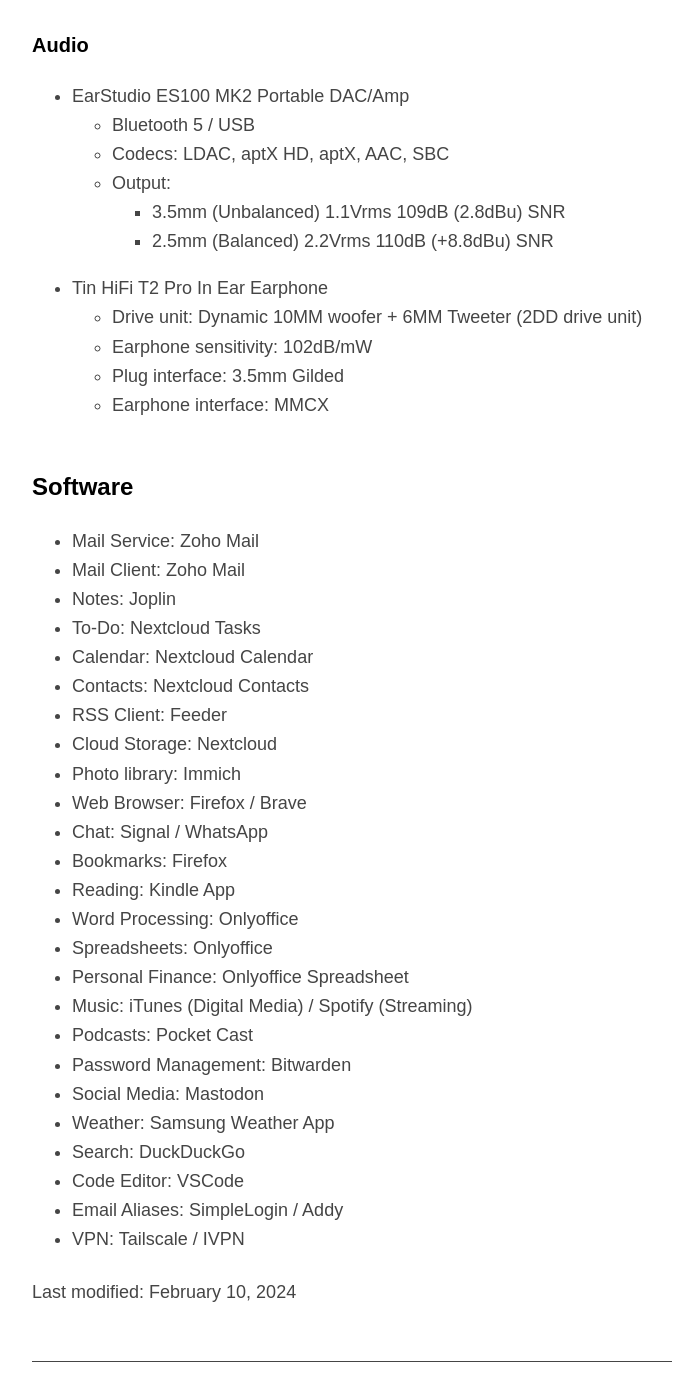
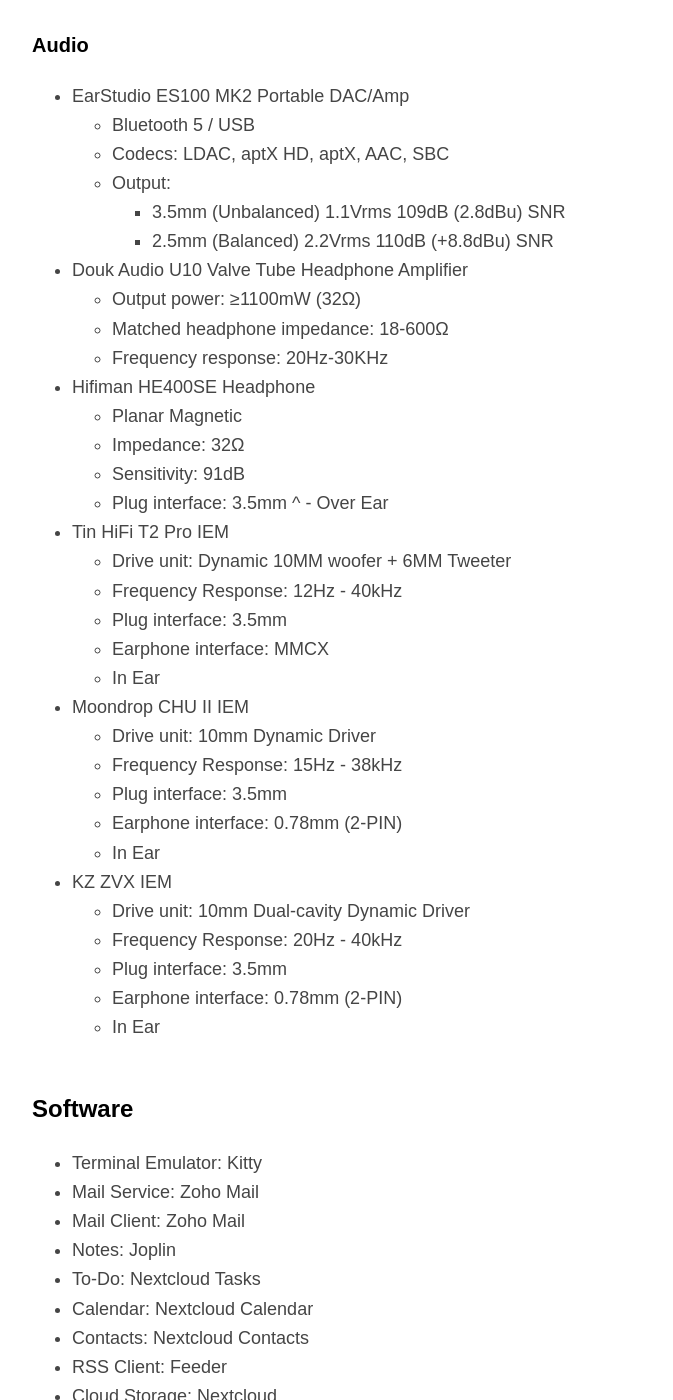
Before and after one commit to a-franca/abf.li, a Jekyll site: the page built from pages/uses.md, in a window 1280 px wide and 1400 px high, scrolled down 2333 px. Shown: the whole window, without its empty margins (288-961 px from the left). Built offline with Jekyll 4.4.1, drawn with Linux system fonts in a browser that asks for light colours; some of the changed text lies outside the part shown.

Commit message:
Update Uses page

```diff
--- a/pages/uses.md
+++ b/pages/uses.md
@@ -15,13 +15,13 @@ Some people on my blogroll have a similar page, and I think it's really useful a
 ### Laptop
 
 - Lenovo Legion 5i Pro Gen7
-    - Processor: 12th Gen Intel i7-12700H (14 Cores, 20 Threads, 24MB Cache)
+    - Processor: 12th Gen Intel i7-12700H (14 Cores, 20 Threads, 24MB Cache) @ 4.6GHz
     - Graphics: NVIDIA GeForce RTX 3050 Ti
     - Display: 16" (2560 x 1600) IPS, 500 nits, 165Hz
-    - Memory: 16GB DDR5 4800MHz
-    - Battery: 80Whr (in my tests, around 5 hours)
+    - Memory: 32GB DDR5 4800MHz
+    - Battery: 80Whr (in my tests, around 3 hours)
     - Storage: 1TB PCIe Gen 4
-    - OS: Windows 11
+    - OS: Arch Linux
     - Ports
         - 1x Thunderbolt 4 (USB 4, DisplayPort 1.4)
         - 2x USB Type-C (USB 3.2 Gen 2, DisplayPort 1.4)
@@ -82,15 +82,43 @@ Some people on my blogroll have a similar page, and I think it's really useful a
     - Output:
         - 3.5mm (Unbalanced) 1.1Vrms 109dB (2.8dBu) SNR
         - 2.5mm (Balanced) 2.2Vrms 110dB (+8.8dBu) SNR
-^
-- Tin HiFi T2 Pro In Ear Earphone
-    - Drive unit: Dynamic 10MM woofer + 6MM Tweeter (2DD drive unit)
-    - Earphone sensitivity: 102dB/mW
-    - Plug interface: 3.5mm Gilded
+
+- Douk Audio U10 Valve Tube Headphone Amplifier
+    - Output power: ≥1100mW (32Ω)
+    - Matched headphone impedance: 18-600Ω
+    - Frequency response: 20Hz-30KHz
+
+- Hifiman HE400SE Headphone
+    - Planar Magnetic
+    - Impedance: 32Ω
+    - Sensitivity: 91dB
+    - Plug interface: 3.5mm
+^   - Over Ear
+
+- Tin HiFi T2 Pro IEM
+    - Drive unit: Dynamic 10MM woofer + 6MM Tweeter
+    - Frequency Response: 12Hz - 40kHz
+    - Plug interface: 3.5mm
     - Earphone interface: MMCX
+    - In Ear
+
+- Moondrop CHU II IEM
+    - Drive unit: 10mm Dynamic Driver
+    - Frequency Response: 15Hz - 38kHz
+    - Plug interface: 3.5mm
+    - Earphone interface: 0.78mm (2-PIN)
+    - In Ear
+
+- KZ ZVX IEM
+    - Drive unit: 10mm Dual-cavity Dynamic Driver
+    - Frequency Response: 20Hz - 40kHz
+    - Plug interface: 3.5mm
+    - Earphone interface: 0.78mm (2-PIN)
+    - In Ear
 
 ## Software
 
+- Terminal Emulator: Kitty
 - Mail Service: Zoho Mail
 - Mail Client: Zoho Mail
 - Notes: Joplin
@@ -102,14 +130,13 @@ Some people on my blogroll have a similar page, and I think it's really useful a
 - Photo library: Immich
 - Web Browser: Firefox / Brave
 - Chat: Signal / WhatsApp
-- Bookmarks: Firefox
+- Bookmarks: Brave
 - Reading: Kindle App
 - Word Processing: Onlyoffice
 - Spreadsheets: Onlyoffice
-- Personal Finance: Onlyoffice Spreadsheet
-- Music: iTunes (Digital Media) / Spotify (Streaming)
+- Music: iTunes (Digital Media) / Deezer (Streaming)
 - Podcasts: Pocket Cast
-- Password Management: Bitwarden
+- Password Management: KeepassXC
 - Social Media: Mastodon
 - Weather: Samsung Weather App
 - Search: DuckDuckGo
```
Also changed, not shown: other parts of pages/uses.md (+2 -2 lines).
